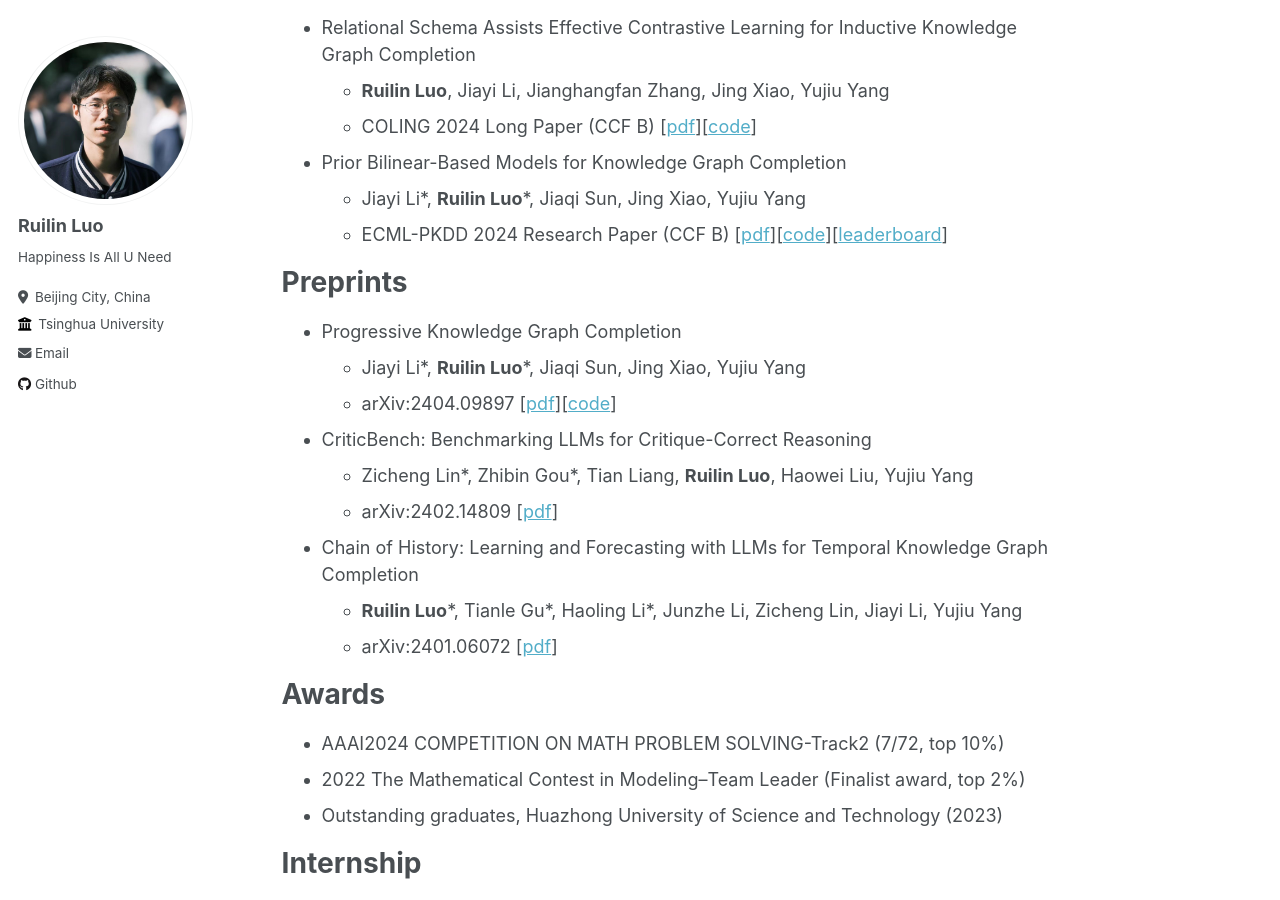
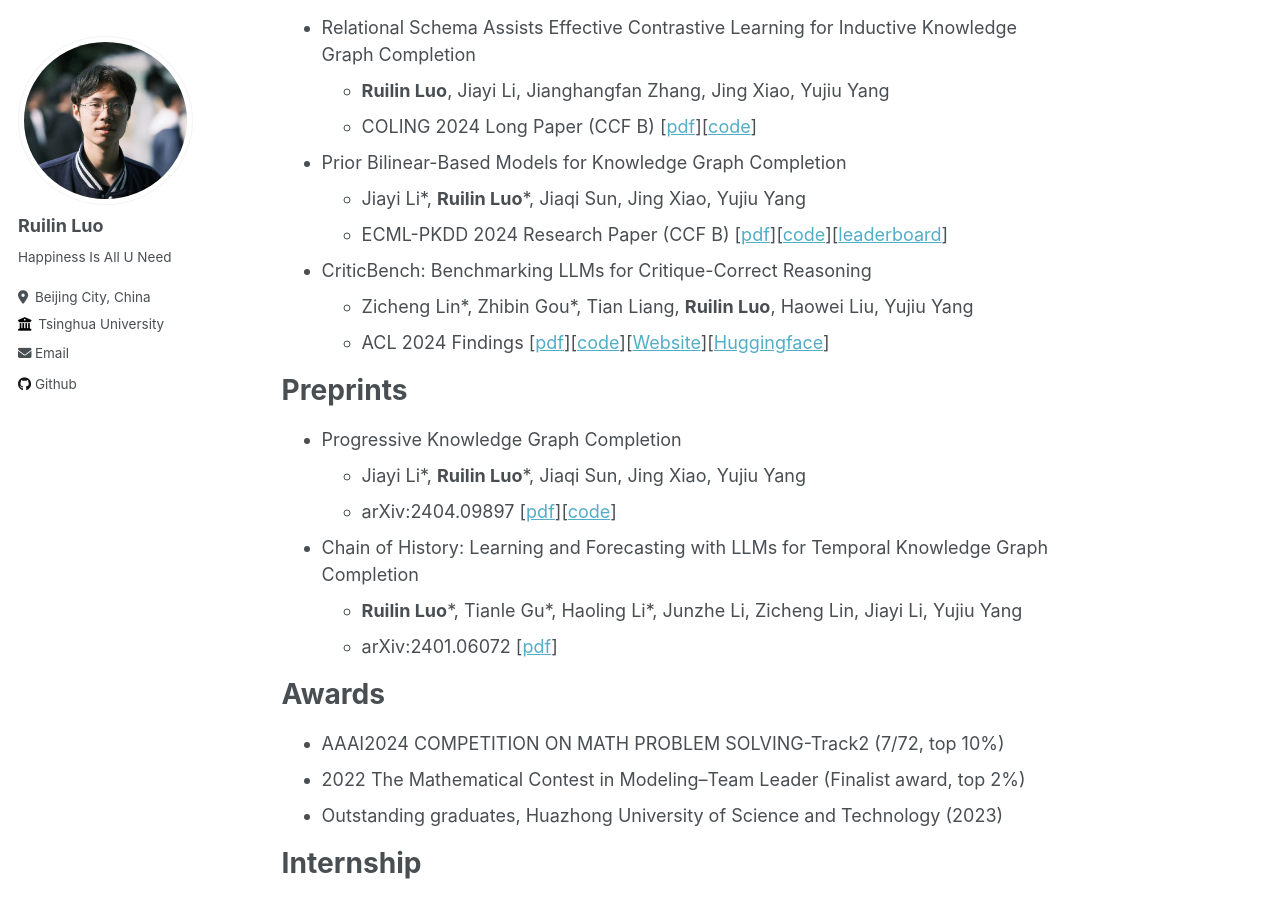
Before and after one commit to lrlbbzl/lrlbbzl.github.io, a Jekyll site: the page built from _pages/about.md, in a window 1280 px wide and 900 px high, scrolled down 376 px. Built offline with Jekyll 4.4.1, drawn with Linux system fonts in a browser that asks for light colours.

Commit message:
Update about.md

```diff
--- a/_pages/about.md
+++ b/_pages/about.md
@@ -19,15 +19,15 @@ Publications
 * Prior Bilinear-Based Models for Knowledge Graph Completion
   * Jiayi Li\*, **Ruilin Luo**\*, Jiaqi Sun, Jing Xiao, Yujiu Yang
   * ECML-PKDD 2024 Research Paper (CCF B) [[pdf](https://arxiv.org/pdf/2309.13834.pdf)][[code](https://github.com/lrlbbzl/unibi_ogb)][[leaderboard](https://ogb.stanford.edu/docs/leader_linkprop/#ogbl-biokg)]
+* CriticBench: Benchmarking LLMs for Critique-Correct Reasoning
+  * Zicheng Lin\*, Zhibin Gou\*, Tian Liang, **Ruilin Luo**, Haowei Liu, Yujiu Yang
+  * ACL 2024 Findings [[pdf](https://arxiv.org/pdf/2402.14809.pdf)][[code](https://github.com/CriticBench/CriticBench)][[Website](https://criticbench.github.io/)][[Huggingface](https://huggingface.co/datasets/llm-agents/CriticBench)]
 
 Preprints
 ======
 * Progressive Knowledge Graph Completion
   * Jiayi Li\*, **Ruilin Luo**\*, Jiaqi Sun, Jing Xiao, Yujiu Yang
   * arXiv:2404.09897 [[pdf](https://arxiv.org/pdf/2404.09897.pdf)][[code](https://github.com/hyleepp/Continue-KGC)]
-* CriticBench: Benchmarking LLMs for Critique-Correct Reasoning
-  * Zicheng Lin\*, Zhibin Gou\*, Tian Liang, **Ruilin Luo**, Haowei Liu, Yujiu Yang
-  * arXiv:2402.14809 [[pdf](https://arxiv.org/pdf/2402.14809.pdf)]
 * Chain of History: Learning and Forecasting with LLMs for Temporal Knowledge Graph Completion
   * **Ruilin Luo**\*, Tianle Gu\*, Haoling Li\*, Junzhe Li, Zicheng Lin, Jiayi Li, Yujiu Yang
   * arXiv:2401.06072 [[pdf](https://arxiv.org/pdf/2401.06072.pdf)]
```
